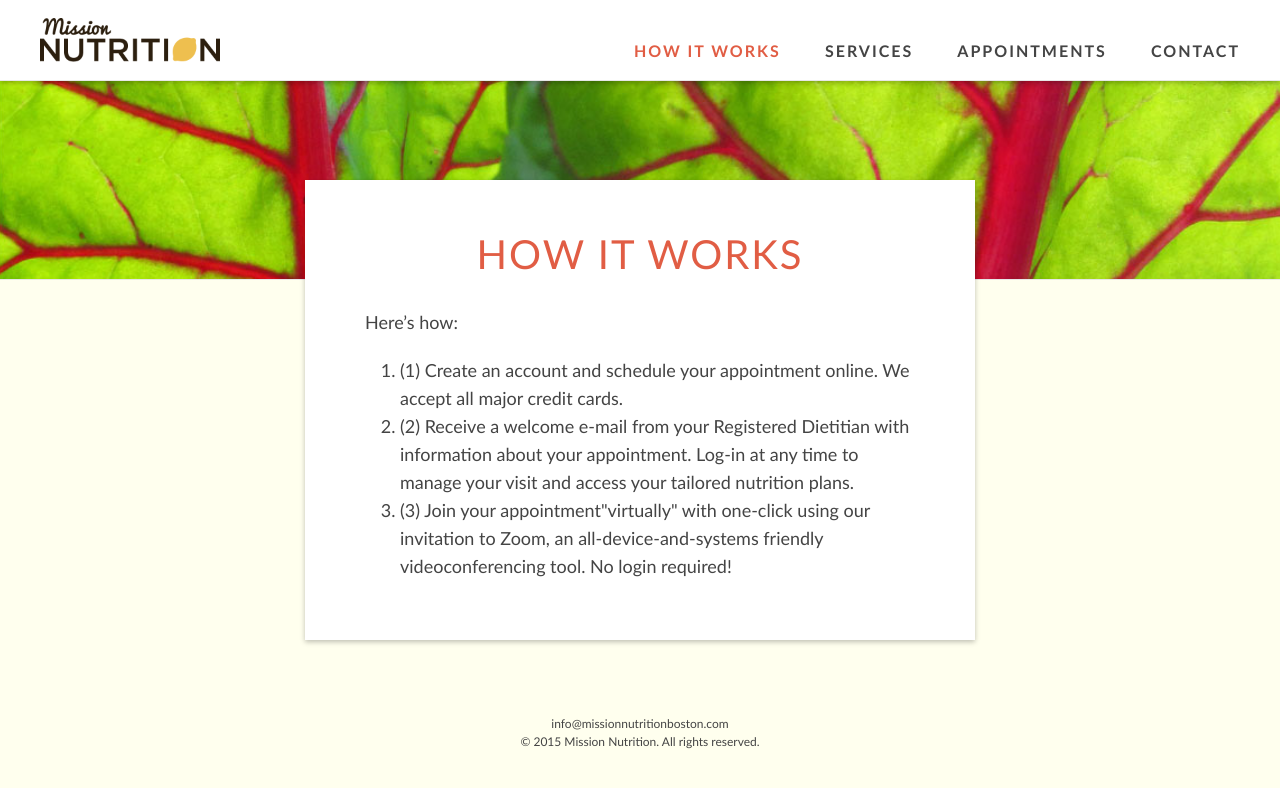
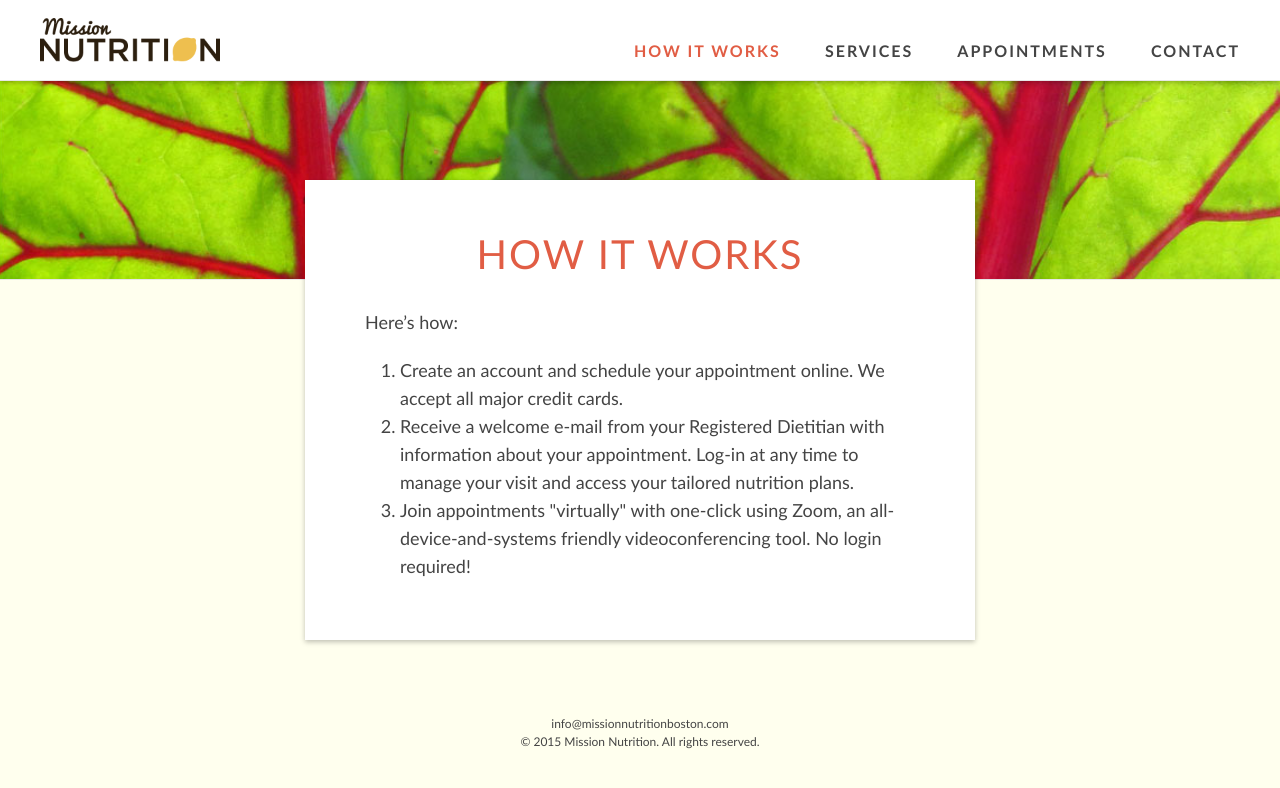
Before and after one commit to davelandry/missionnutrition, a Jekyll site: the page built from _pages/howitworks.md, in a window 1280 px wide. Shown: the top 788 px of the page. Built offline with Jekyll 4.4.1, drawn with Linux system fonts in a browser that asks for light colours.

Commit message:
Update howitworks.md

```diff
--- a/_pages/howitworks.md
+++ b/_pages/howitworks.md
@@ -7,7 +7,7 @@ image: chard
 Here's how:
 
 <ol>
-<li>(1) Create an account and schedule your appointment online. We accept all major credit cards. </li>
-<li>(2) Receive a welcome e-mail from your Registered Dietitian with information about your appointment. Log-in at any time to manage your visit and access your tailored nutrition plans.</li>
-<li>(3) Join your appointment"virtually" with one-click using our invitation to Zoom, an all-device-and-systems friendly videoconferencing tool. No login required!</li>
+<li> Create an account and schedule your appointment online. We accept all major credit cards. </li>
+<li> Receive a welcome e-mail from your Registered Dietitian with information about your appointment. Log-in at any time to manage your visit and access your tailored nutrition plans.</li>
+<li> Join appointments "virtually" with one-click using Zoom, an all-device-and-systems friendly videoconferencing tool. No login required!</li>
 </ol>
```
